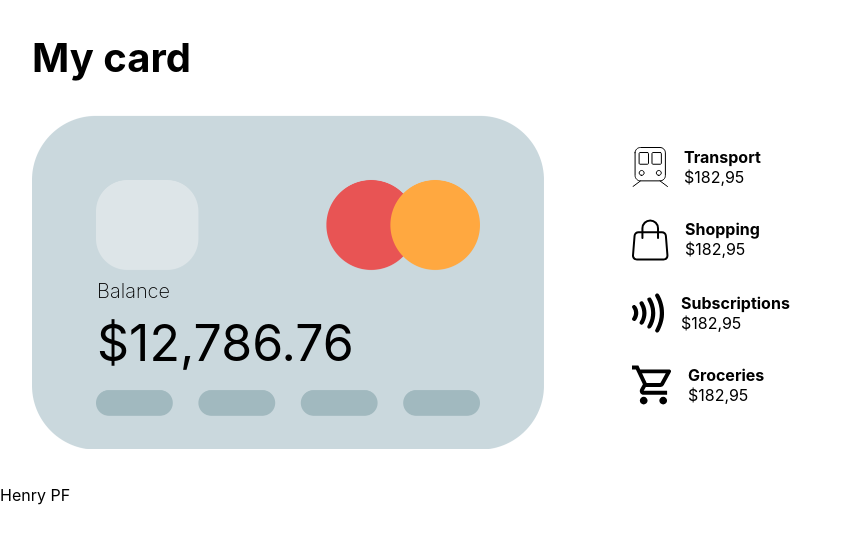
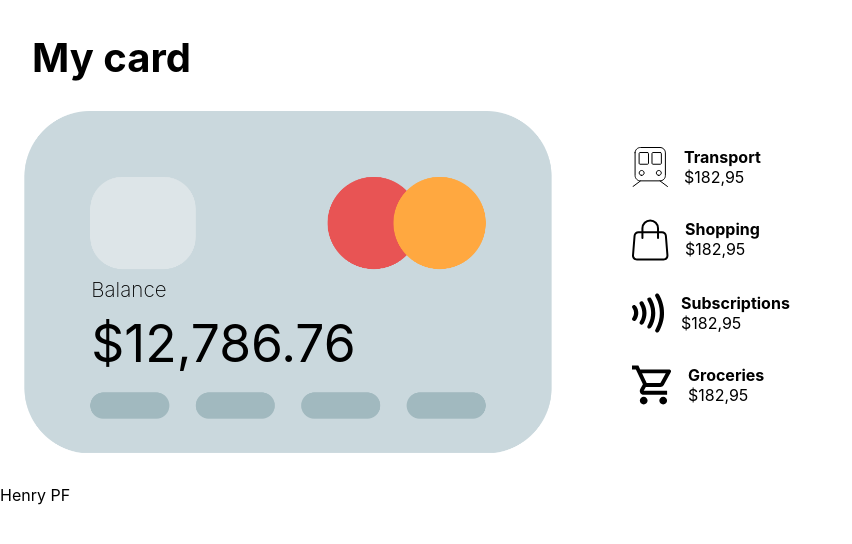
Before and after one commit to facuperezbri/henry-pf-client, a React (Create React App) app: page / in a window 1280 px wide. In both pictures the pointer is over the element 288 px from the left and 284 px from the top of the page. Shown: the top 544 px of the page, without its empty margins (0-852 px from the left). Built offline with nearby package versions, Linux system fonts and the light colour scheme.

Commit message:
hover effect card

```diff
--- a/src/components/AccountDetail/AccountDetail.module.css
+++ b/src/components/AccountDetail/AccountDetail.module.css
@@ -15,6 +15,11 @@
   position: relative;
   width: 512px;
   margin-right: 2rem;
+  transition: 0.6s ease;
+}
+
+.cardContainer:hover {
+  transform: scale(1.03);
 }
 
 .creditCardImage img {
```
